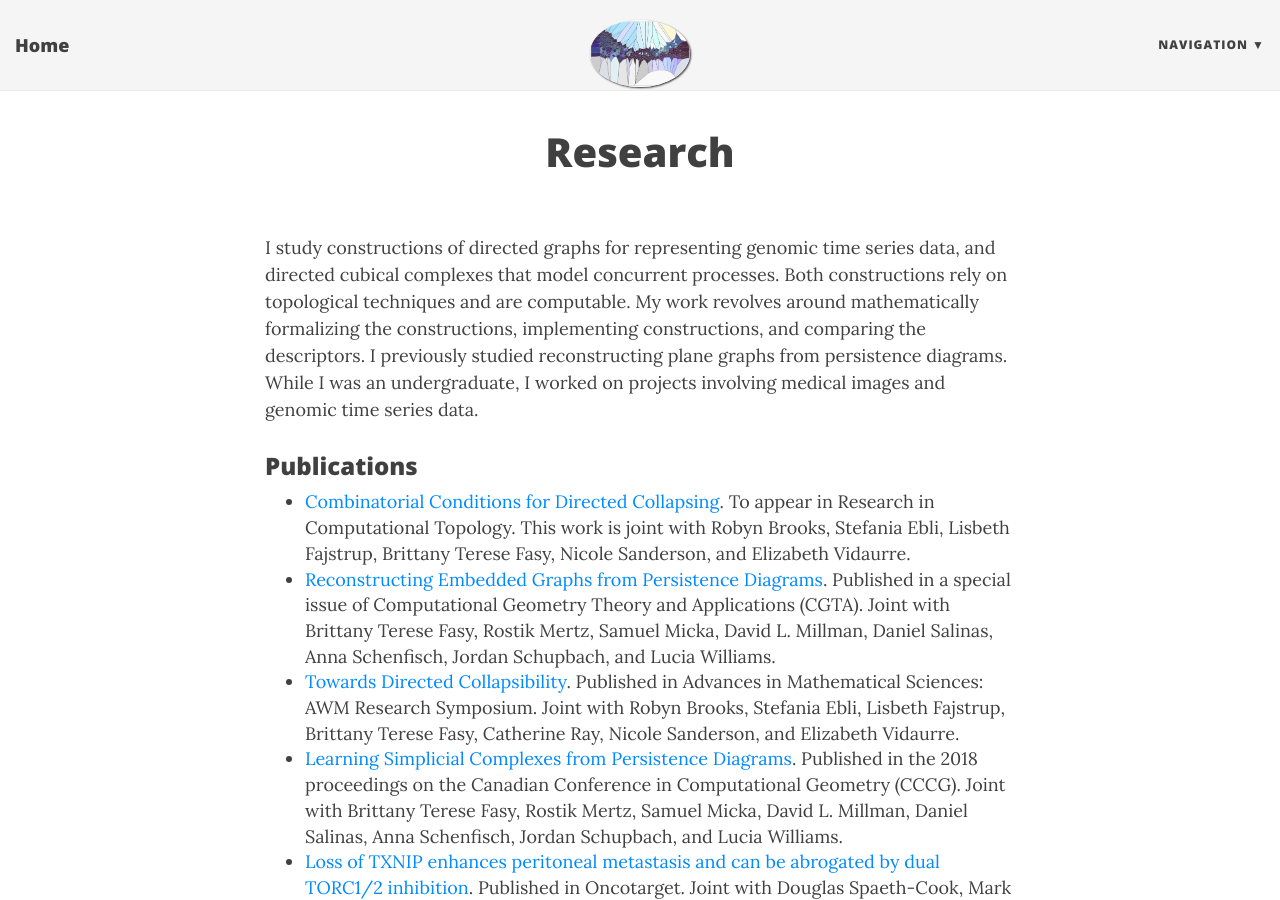
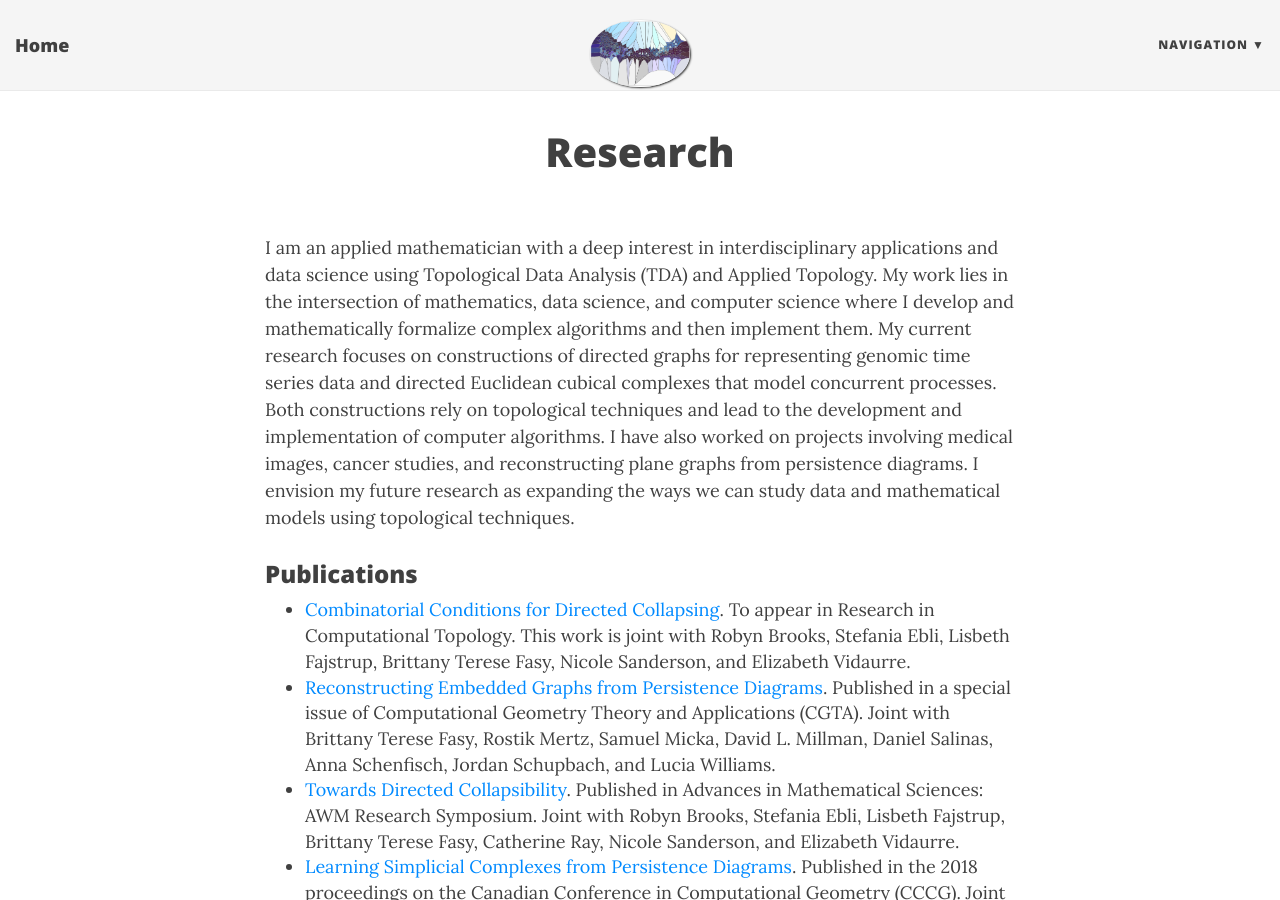
Before and after one commit to robinbelton/robinbelton.github.io, a Jekyll site: the page built from research.html, in a window 1280 px wide and 900 px high. Built offline with Jekyll 4.4.1, drawn with Linux system fonts in a browser that asks for light colours; nearby versions of some CDN libraries.

Commit message:
Edit research blurb

```diff
--- a/research.html
+++ b/research.html
@@ -6,7 +6,7 @@ use-site-title: true
 ---
 
 
-<p>I study constructions of directed graphs for representing genomic time series data, and directed cubical complexes that model concurrent processes. Both constructions rely on topological techniques and are computable. My work revolves around mathematically formalizing the constructions, implementing constructions, and comparing the descriptors. I previously studied reconstructing plane graphs from persistence diagrams. While I was an undergraduate, I worked on projects involving medical images and genomic time series data.</p>
+<p>I am an applied mathematician with a deep interest in interdisciplinary applications and data science using Topological Data Analysis (TDA) and Applied Topology. My work lies in the intersection of mathematics, data science, and computer science where I develop and mathematically formalize complex algorithms and then implement them. My current research focuses on constructions of directed graphs for representing genomic time series data and directed Euclidean cubical complexes that model concurrent processes. Both constructions rely on topological techniques and lead to the development and implementation of computer algorithms. I have also worked on projects involving medical images, cancer studies, and reconstructing plane graphs from persistence diagrams. I envision my future research as expanding the ways we can study data and mathematical models using topological techniques.</p>
 
 <h3>Publications</h3>
 
```
